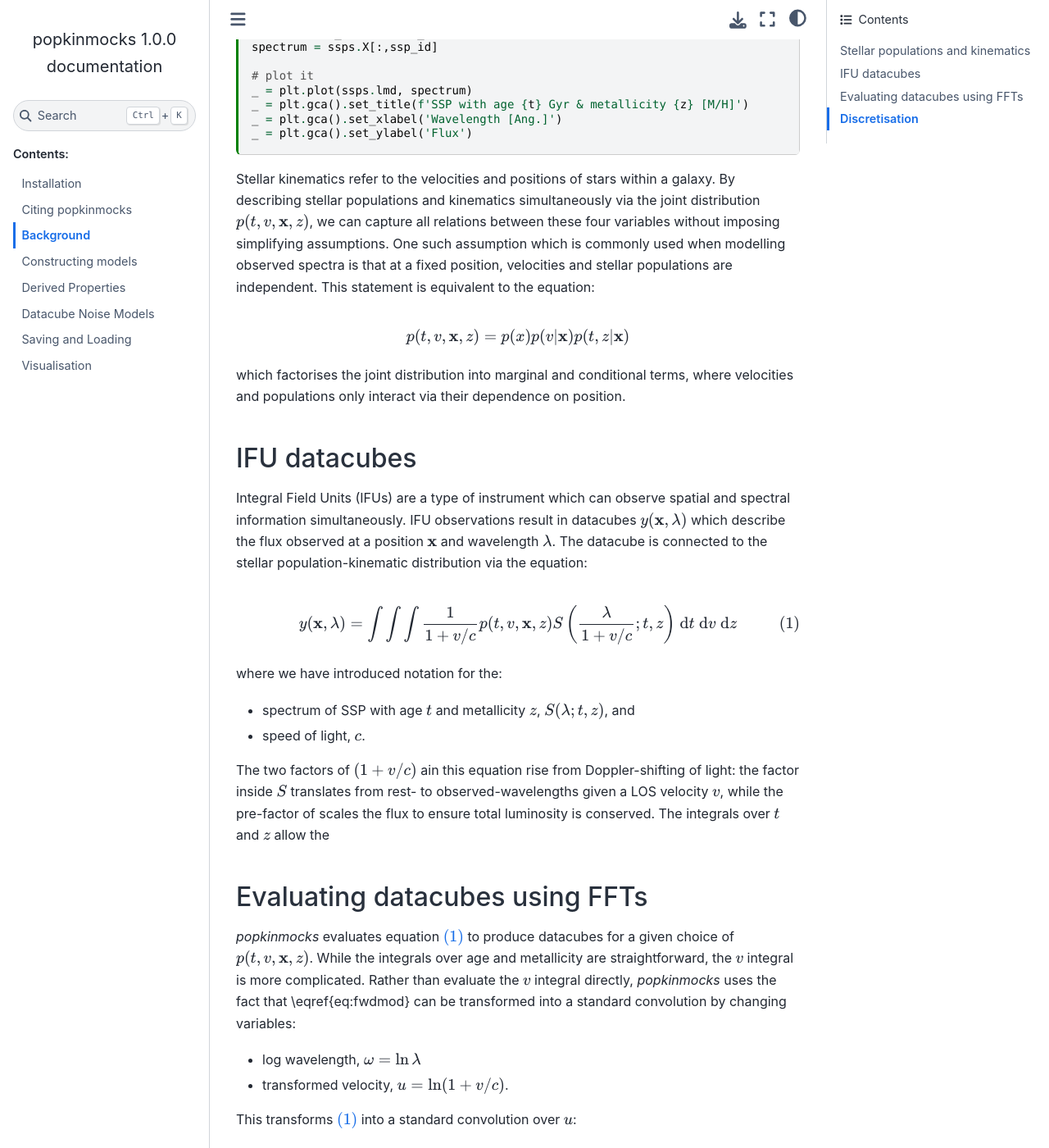
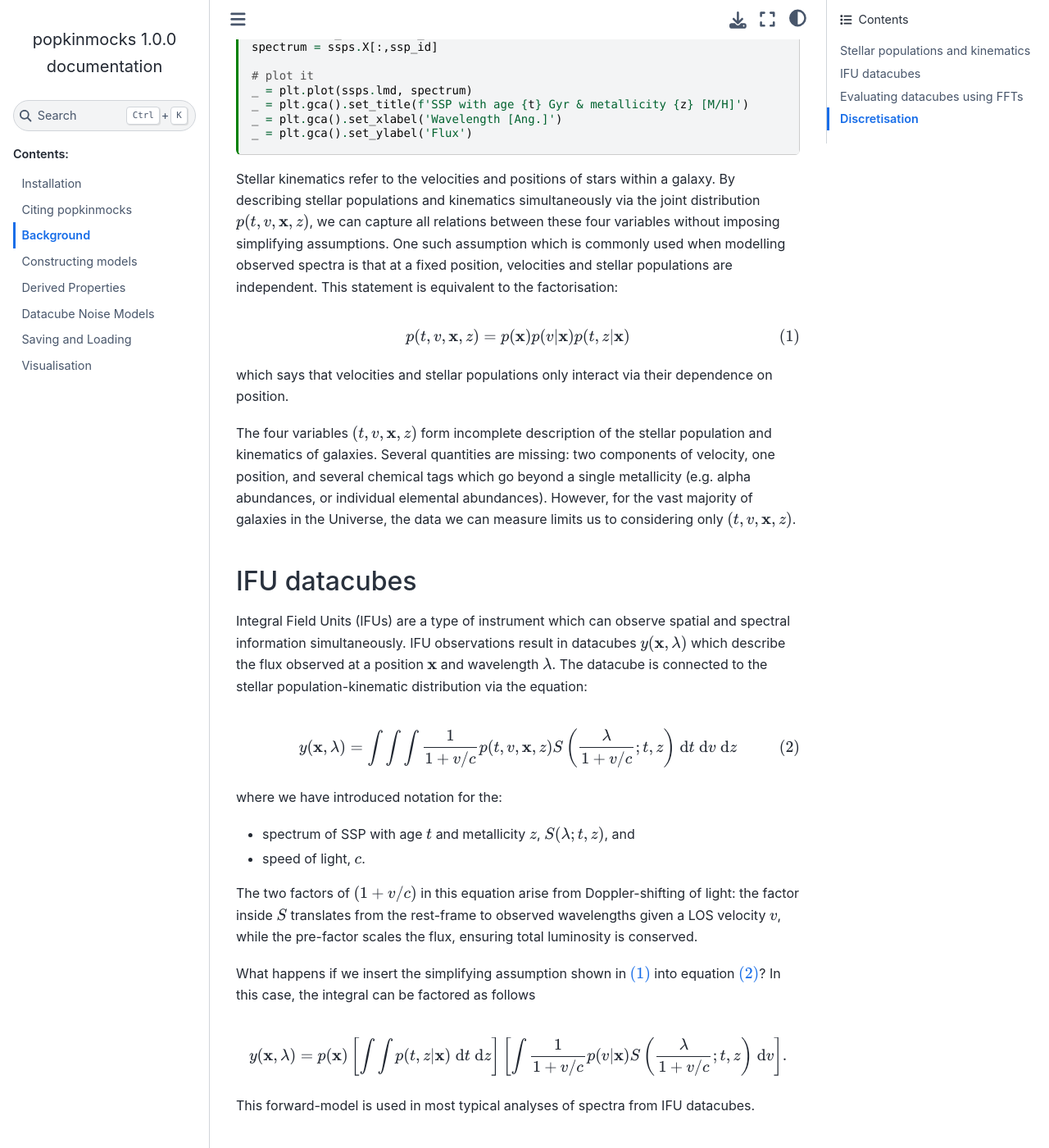
Before and after one commit to prashjet/popkinmocks, a Sphinx documentation site: the page built from docs/source/user/background.md, in a window 1280 px wide and 1400 px high, scrolled down 704 px. Shown: the whole window at 82% size. Built offline with Sphinx 7.4.7 and the Sphinx Book theme 1.1.4, drawn with Linux system fonts in a browser that asks for light colours; some of the changed text lies outside the part shown.

Commit message:
complete draft of background section

````diff
--- a/docs/source/index.rst
+++ b/docs/source/index.rst
@@ -20,7 +20,7 @@ User Guide
 
    user/install
    user/citation.md
-   user/getting_started.md
+   user/background.md
    user/constructing_models.md
    user/derived_properties.md
    user/datacube_noise.md
--- a/docs/source/user/getting_started.md
+++ b/docs/source/user/background.md
@@ -46,13 +46,17 @@ _ = plt.gca().set_xlabel('Wavelength [Ang.]')
 _ = plt.gca().set_ylabel('Flux')
 ```
 
-Stellar kinematics refer to the velocities and positions of stars within a galaxy. By describing stellar populations and kinematics simultaneously via the joint distribution $p(t, v, \textbf{x}, z)$, we can capture all relations between these four variables without imposing simplifying assumptions. One such assumption which is commonly used when modelling observed spectra is that at a fixed position, velocities and stellar populations are independent. This statement is equivalent to the equation:
+Stellar kinematics refer to the velocities and positions of stars within a galaxy. By describing stellar populations and kinematics simultaneously via the joint distribution $p(t, v, \textbf{x}, z)$, we can capture all relations between these four variables without imposing simplifying assumptions. One such assumption which is commonly used when modelling observed spectra is that at a fixed position, velocities and stellar populations are independent. This statement is equivalent to the factorisation:
 
 $$
-p(t, v, \textbf{x}, z) = p(x) p(v|\textbf{x}) p(t,z|\textbf{x})
+p(t, v, \textbf{x}, z) = p(\textbf{x}) p(v|\textbf{x}) p(t,z|\textbf{x})
+\tag{1}
+\label{eq:factor_p}
 $$
 
-which factorises the joint distribution into marginal and conditional terms, where velocities and populations only interact via their dependence on position.
+which says that velocities and stellar populations only interact via their dependence on position.
+
+The four variables $(t, v, \mathbf{x}, z)$ form incomplete description of the stellar population and kinematics of galaxies. Several quantities are missing: two components of velocity, one position, and several chemical tags which go beyond a single metallicity (e.g. alpha abundances, or individual elemental abundances). However, for the vast majority of galaxies in the Universe, the data we can measure limits us to considering only $(t, v, \mathbf{x}, z)$.
 
 ## IFU datacubes
 
@@ -63,7 +67,7 @@ $$
   y(\textbf{x}, \lambda) = \int \int \int
     \frac{1}{1+v/c} p(t, v, \textbf{x}, z) S\left(\frac{\lambda}{1+v/c} ; t, z\right)
     \; \mathrm{d}t \; \mathrm{d}v \; \mathrm{d}z
-  \tag{1}
+  \tag{2}
   \label{eq:fwdmod}
 \end{equation}
 $$
@@ -73,11 +77,30 @@ where we have introduced notation for the:
 * spectrum of SSP with age $t$ and metallicity $z$, $S(\lambda ; t, z)$, and
 * speed of light, $c$.
 
-The two factors of $(1+v/c)$ ain this equation rise from Doppler-shifting of light: the factor inside $S$ translates from rest- to observed-wavelengths given a LOS velocity $v$, while the pre-factor of scales the flux to ensure total luminosity is conserved. The integrals over $t$ and $z$ allow the
+The two factors of $(1+v/c)$ in this equation arise from Doppler-shifting of light: the factor inside $S$ translates from the rest-frame to observed wavelengths given a LOS velocity $v$, while the pre-factor scales the flux, ensuring total luminosity is conserved.
+
+What happens if we insert the simplifying assumption shown in $\eqref{eq:factor_p}$ into equation $\eqref{eq:fwdmod}$? In this case, the integral can be factored as follows
+
+$$
+\begin{equation}
+  y(\textbf{x}, \lambda) =
+    p(\textbf{x})
+    \left[
+      \int \int p(t,z|\textbf{x}) \; \mathrm{d}t \; \mathrm{d}z
+    \right]
+    \left[
+      \int
+      \frac{1}{1+v/c} p(v|\textbf{x}) S\left(\frac{\lambda}{1+v/c} ; t, z\right)
+      \; \mathrm{d}v
+    \right].
+\end{equation}
+$$
+
+This forward-model is used in most typical analyses of spectra from IFU datacubes.
 
 ## Evaluating datacubes using FFTs
 
-_popkinmocks_ evaluates equation $\eqref{eq:fwdmod}$ to produce datacubes for a given choice of $p(t, v, \textbf{x}, z)$. While the integrals over age and metallicity are straightforward, the $v$ integral is more complicated. Rather than evaluate the $v$ integral directly, _popkinmocks_ uses the fact that \eqref{eq:fwdmod} can be transformed into a standard convolution by changing variables:
+_popkinmocks_ evaluates equation $\eqref{eq:fwdmod}$ to produce datacubes for a given choice of $p(t, v, \textbf{x}, z)$. While the integrals over $t$ and $z$ are straightforward, the $v$ integral is more complicated. Rather than evaluate this directly, _popkinmocks_ uses the fact that $\eqref{eq:fwdmod}$ can be re-written as a standard convolution by changing variables:
 
 * log wavelength, $\omega = \ln \lambda$
 * transformed velocity, $u = \ln(1 + v/c)$.
@@ -97,7 +120,7 @@ where $\tilde{p}$ and $\tilde{S}$ are re-labellings of $p$ and $S$ (see Section
 
 ## Discretisation
 
-The discretisation in age and metallicity is set by the SSP models; there are various options when instantiating SSP models to modify the range and sampling of these parameters. Discretisation in the spatial dimensions $(x_1, x_2)$ and velocity $v$ are chosen when instantiating the `IFUCube` object,
+The discretisation in age and metallicity is set by the SSP models; there are various options when instantiating SSP models to modify the range and sampling of these parameters. Discretisation in the spatial dimensions $\textbf{x}=(x_1, x_2)$ and velocity $v$ are chosen when instantiating the `IFUCube` object,
 
 ```{code-cell}
 cube = pkm.ifu_cube.IFUCube(
@@ -109,7 +132,7 @@ cube = pkm.ifu_cube.IFUCube(
 cube.get_distribution_shape('tvxz')
 ```
 
-This shape corresponds to the size of each variable in the string `tvxz` i.e. $(t, v, x_1, x_2, z)$. To get the values of, say, metallicity:
+This shape corresponds to the size of each variable in the string `tvxz` i.e. $(t, v, x_1, x_2, z)$. To see the values of metallicity, for example:
 
 ```{code-cell}
 cube.get_variable_values('z')
````
